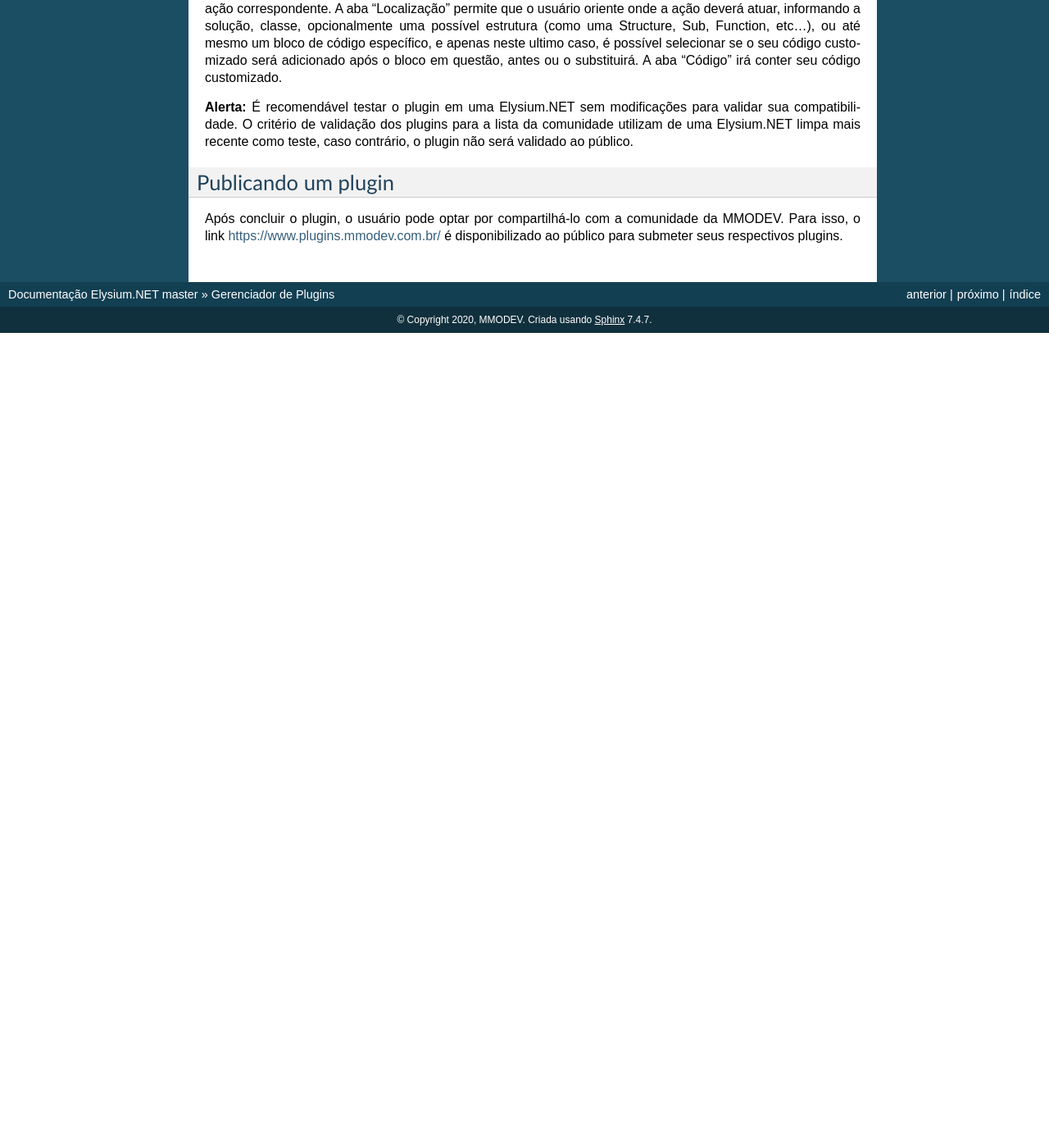
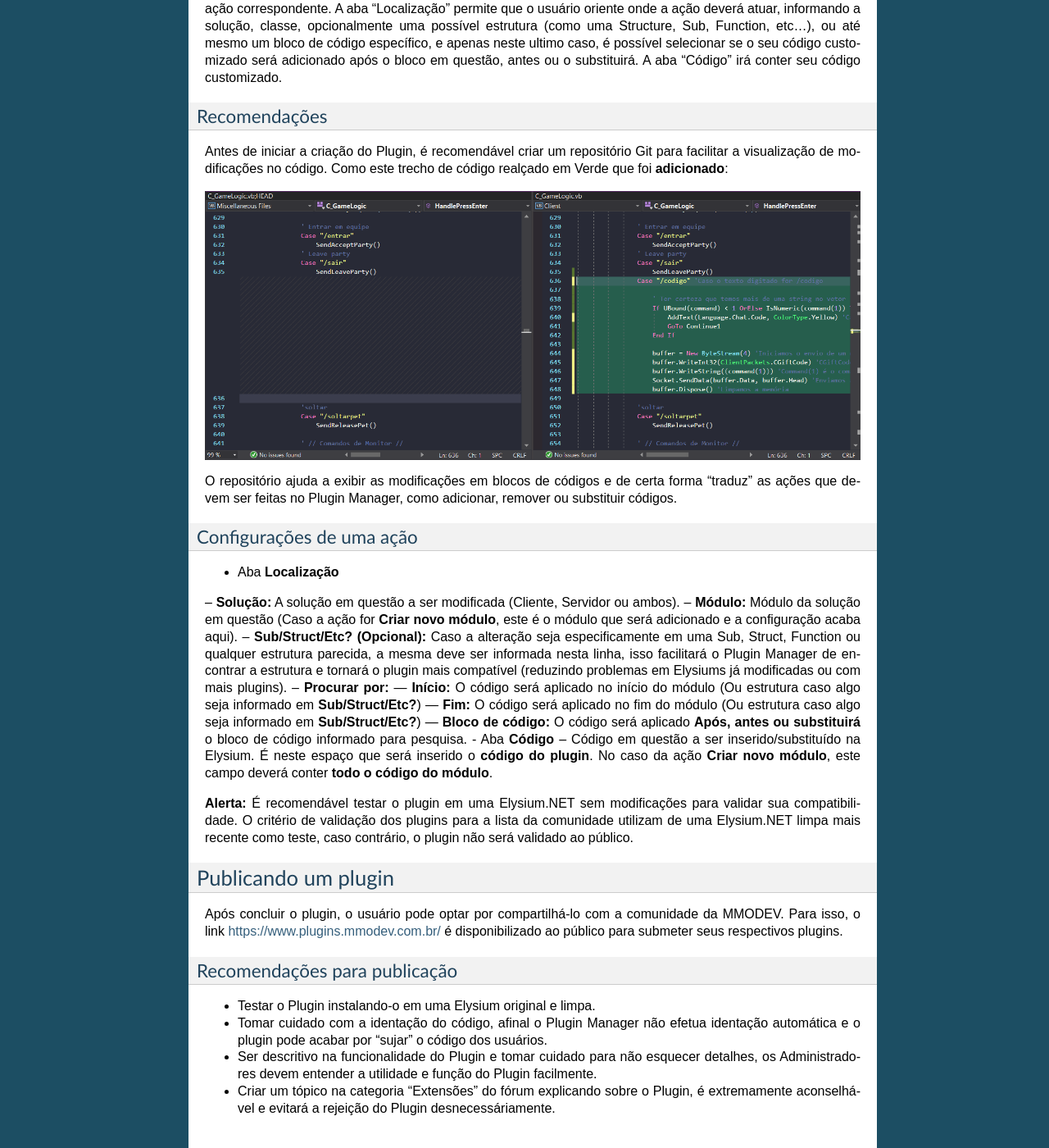
Before and after one commit to raijenki/elysium, a Sphinx documentation site: the page built from docs/ext/plugin-manager.rst, in a window 1280 px wide and 1400 px high, scrolled down 3380 px. Shown: the whole window at 82% size. Built offline with Sphinx 7.4.7, drawn with Linux system fonts in a browser that asks for light colours; before the commit the page ends 3786 px from its top, so only the background shows below that; some of the changed text lies outside the part shown.

Commit message:
Update plugin-manager.rst

```diff
--- a/docs/ext/plugin-manager.rst
+++ b/docs/ext/plugin-manager.rst
@@ -53,8 +53,38 @@ Os plugins trabalham de maneira similar a um autor escrevendo um tutorial. Instr
 
 A região esquerda contém a lista de ações do plugin, enquanto a região central direita descreve os dados da ação correspondente. A aba "Localização" permite que o usuário oriente onde a ação deverá atuar, informando a solução, classe, opcionalmente uma possível estrutura (como uma Structure, Sub, Function, etc...), ou até mesmo um bloco de código específico, e apenas neste ultimo caso, é possível selecionar se o seu código customizado será adicionado após o bloco em questão, antes ou o substituirá. A aba "Código" irá conter seu código customizado.
 
+Recomendações
+**********************
+Antes de iniciar a criação do Plugin, é recomendável criar um repositório Git para facilitar a visualização de modificações no código. Como este trecho de código realçado em Verde que foi **adicionado**:
+
+.. image:: images/git.png
+    :align: center
+    :alt: alternate text
+
+O repositório ajuda a exibir as modificações em blocos de códigos e de certa forma "traduz" as ações que devem ser feitas no Plugin Manager, como adicionar, remover ou substituir códigos.
+
+Configurações de uma ação
+**********************
+- Aba **Localização**
+-- **Solução:** A solução em questão a ser modificada (Cliente, Servidor ou ambos).
+-- **Módulo:** Módulo da solução em questão (Caso a ação for **Criar novo módulo**, este é o módulo que será adicionado e a configuração acaba aqui).
+-- **Sub/Struct/Etc? (Opcional):** Caso a alteração seja especificamente em uma Sub, Struct, Function ou qualquer estrutura parecida, a mesma deve ser informada nesta linha, isso facilitará o Plugin Manager de encontrar a estrutura e tornará o plugin mais compatível (reduzindo problemas em Elysiums já modificadas ou com mais plugins).
+-- **Procurar por:**
+--- **Início:** O código será aplicado no início do módulo (Ou estrutura caso algo seja informado em **Sub/Struct/Etc?**)
+--- **Fim:** O código será aplicado no fim do módulo (Ou estrutura caso algo seja informado em **Sub/Struct/Etc?**)
+--- **Bloco de código:** O código será aplicado **Após, antes ou substituirá** o bloco de código informado para pesquisa.
+- Aba **Código**
+-- Código em questão a ser inserido/substituído na Elysium. É neste espaço que será inserido o **código do plugin**. No caso da ação **Criar novo módulo**, este campo deverá conter **todo o código do módulo**.
+
 **Alerta:** É recomendável testar o plugin em uma Elysium.NET sem modificações para validar sua compatibilidade. O critério de validação dos plugins para a lista da comunidade utilizam de uma Elysium.NET limpa mais recente como teste, caso contrário, o plugin não será validado ao público.
 
 Publicando um plugin
 #########################
 Após concluir o plugin, o usuário pode optar por compartilhá-lo com a comunidade da MMODEV. Para isso, o link https://www.plugins.mmodev.com.br/ é disponibilizado ao público para submeter seus respectivos plugins.
+
+Recomendações para publicação
+**********************
+* Testar o Plugin instalando-o em uma Elysium original e limpa.
+* Tomar cuidado com a identação do código, afinal o Plugin Manager não efetua identação automática e o plugin pode acabar por "sujar" o código dos usuários.
+* Ser descritivo na funcionalidade do Plugin e tomar cuidado para não esquecer detalhes, os Administradores devem entender a utilidade e função do Plugin facilmente.
+* Criar um tópico na categoria "Extensões" do fórum explicando sobre o Plugin, é extremamente aconselhável e evitará a rejeição do Plugin desnecessáriamente.
```
